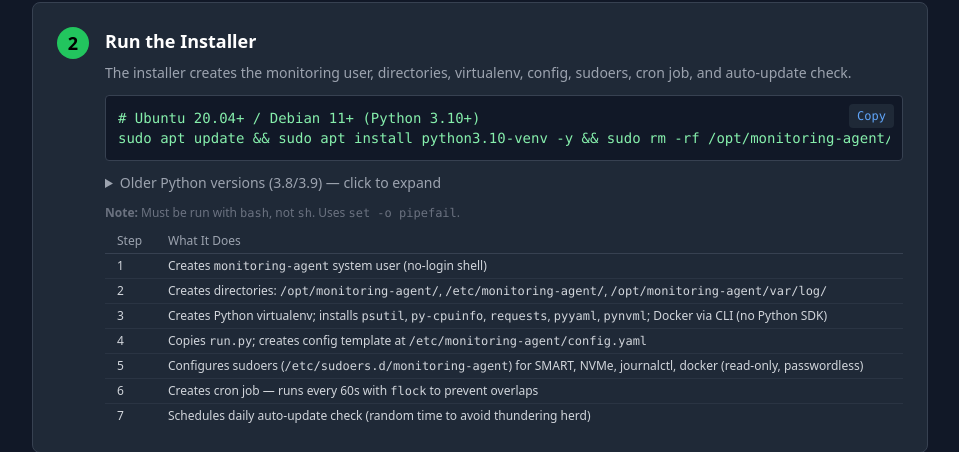
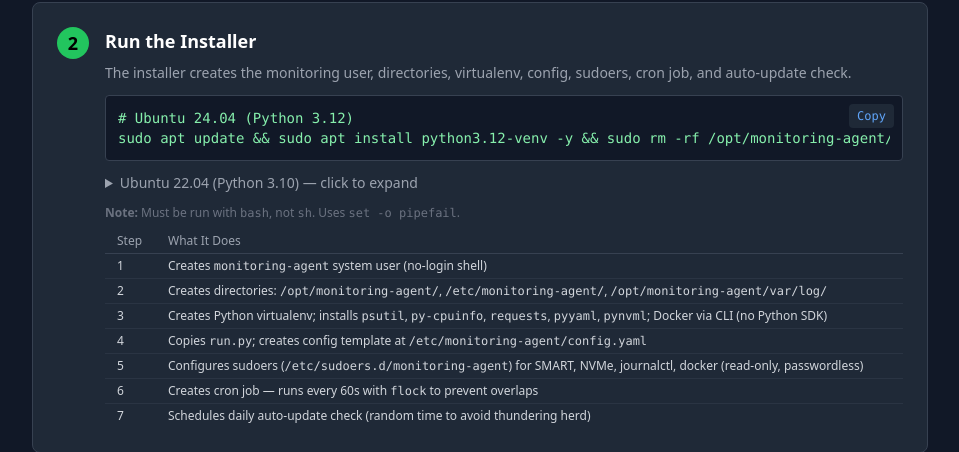
Before and after one commit to dawmro/GPU-Rig-Monitoring-Platform, a Django app: page /dashboard/rigs/add/ in a window 1280 px wide. Shown: the part 491-943 px from the top of the page, without its empty margins (160-1119 px from the left). Run offline with Django 5.2, Linux system fonts and the light colour scheme; the visitor is signed in with stand-in values (Sample User, id 1); parts of the project's set-up code (start-up, migrations or seed data) failed here and were passed over; some libraries are stand-ins or nearby versions.

Commit message:
Update add_rig.html

```diff
--- a/gpu_monitor/templates/dashboard/add_rig.html
+++ b/gpu_monitor/templates/dashboard/add_rig.html
@@ -42,15 +42,15 @@ cd GPU-Rig-Monitoring-Platform/agent</code></pre>
 
                 <div class="bg-gray-900 border border-gray-700 rounded p-3 font-mono text-sm relative mb-3">
                     <button class="copy-btn absolute top-2 right-2 text-xs text-blue-400 hover:text-blue-300 bg-gray-800 px-2 py-1 rounded">Copy</button>
-                    <pre class="text-green-300 overflow-x-auto"><code># Ubuntu 20.04+ / Debian 11+ (Python 3.10+)
-sudo apt update && sudo apt install python3.10-venv -y && sudo rm -rf /opt/monitoring-agent/venv && sudo chmod +x install.sh && sudo ./install.sh</code></pre>
+                    <pre class="text-green-300 overflow-x-auto"><code># Ubuntu 24.04 (Python 3.12)
+sudo apt update && sudo apt install python3.12-venv -y && sudo rm -rf /opt/monitoring-agent/venv && sudo chmod +x install.sh && sudo ./install.sh</code></pre>
                 </div>
 
                 <details class="mb-3">
-                    <summary class="text-sm text-gray-400 cursor-pointer hover:text-gray-300">Older Python versions (3.8/3.9) — click to expand</summary>
+                    <summary class="text-sm text-gray-400 cursor-pointer hover:text-gray-300">Ubuntu 22.04 (Python 3.10) — click to expand</summary>
                     <div class="bg-gray-900 border border-gray-700 rounded p-3 font-mono text-sm relative mt-2">
                         <button class="copy-btn absolute top-2 right-2 text-xs text-blue-400 hover:text-blue-300 bg-gray-800 px-2 py-1 rounded">Copy</button>
-                        <pre class="text-yellow-300 overflow-x-auto"><code>sudo apt update && sudo apt install python3.8-venv -y && sudo apt install -y python3-venv && sudo rm -rf /opt/monitoring-agent/venv && sudo chmod +x install.sh && sudo ./install.sh</code></pre>
+                        <pre class="text-yellow-300 overflow-x-auto"><code>sudo apt update && sudo apt install python3.10-venv -y && sudo rm -rf /opt/monitoring-agent/venv && sudo chmod +x install.sh && sudo ./install.sh</code></pre>
                     </div>
                 </details>
 
```
